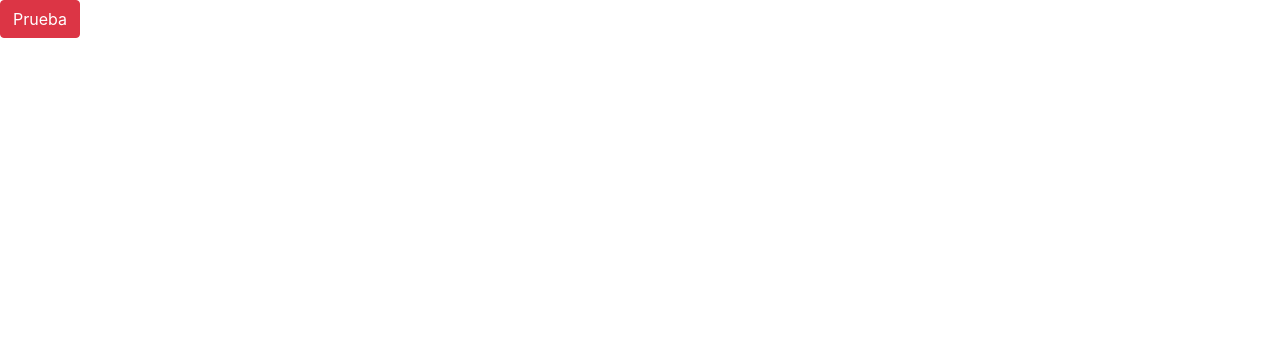
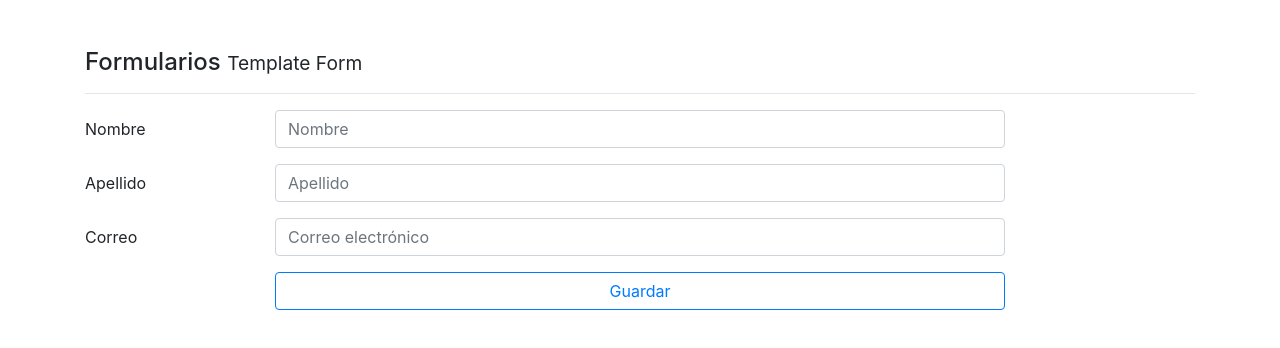
Before and after one commit to Cedgo1997/Angular-Forms, an Angular app: page /template in a window 1280 px wide. Before the commit this address led to /. Shown: the top 348 px of the page. Built offline with nearby package versions, Linux system fonts and the light colour scheme.

Commit message:
Routes added, and router outlet set

```diff
--- a/src/app/app-routing.module.ts
+++ b/src/app/app-routing.module.ts
@@ -1,11 +1,26 @@
-import { NgModule } from '@angular/core';
-import { Routes, RouterModule } from '@angular/router';
+import { NgModule } from "@angular/core";
+import { Routes, RouterModule } from "@angular/router";
+import { TemplateComponent } from "./pages/template/template.component";
+import { ReactiveComponent } from "./pages/reactive/reactive.component";
 
-
-const routes: Routes = [];
+const routes: Routes = [
+  {
+    path: "template",
+    component: TemplateComponent,
+  },
+  {
+    path: "reactive",
+    component: ReactiveComponent,
+  },
+  {
+    path: "**",
+    pathMatch: "full",
+    redirectTo: "template",
+  },
+];
 
 @NgModule({
   imports: [RouterModule.forRoot(routes)],
-  exports: [RouterModule]
+  exports: [RouterModule],
 })
-export class AppRoutingModule { }
+export class AppRoutingModule {}
--- a/src/app/app.component.html
+++ b/src/app/app.component.html
@@ -1 +1,3 @@
-<button class="btn btn-danger">Prueba</button>
+<div class="container mt-5">
+  <router-outlet> </router-outlet>
+</div>
--- a/src/app/app.module.ts
+++ b/src/app/app.module.ts
@@ -1,5 +1,6 @@
 import { BrowserModule } from '@angular/platform-browser';
 import { NgModule } from '@angular/core';
+import { FormsModule } from '@angular/forms'
 
 import { AppRoutingModule } from './app-routing.module';
 import { AppComponent } from './app.component';
@@ -14,7 +15,8 @@ import { ReactiveComponent } from './pages/reactive/reactive.component';
   ],
   imports: [
     BrowserModule,
-    AppRoutingModule
+    AppRoutingModule,
+    FormsModule
   ],
   providers: [],
   bootstrap: [AppComponent]
```
